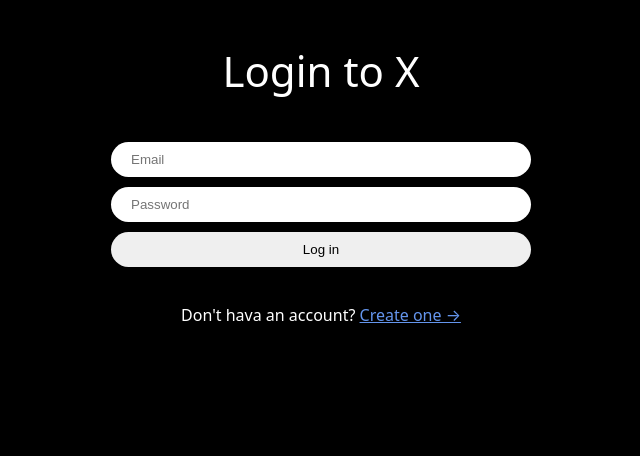
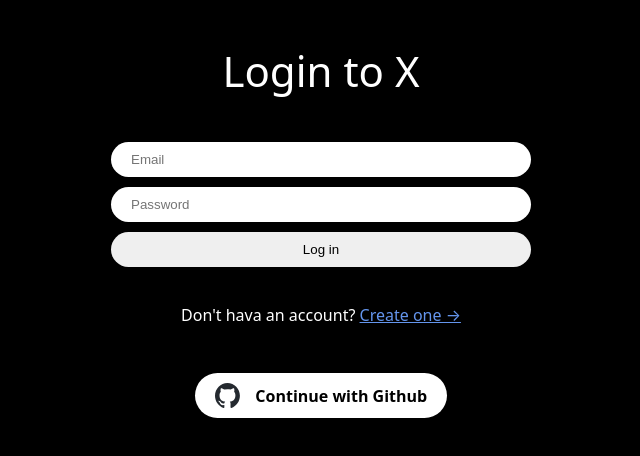
Before and after one commit to sangjinsu/twitter-clone, a React (Vite) app: page /login in a window 1280 px wide. Shown: the top 456 px of the page, without its empty margins (319-959 px from the left). Built offline with nearby package versions, Linux system fonts and the light colour scheme; no server answers.

Commit message:
✨ Add Github Login

```diff
--- a/src/App.tsx
+++ b/src/App.tsx
@@ -67,7 +67,7 @@
         setIsLoading(false)
     }
 
-    useEffect(() => {
+    useEffect( () => {
         init()
     }, [])
 
--- /dev/null
+++ b/src/components/GithubButton.tsx
@@ -0,0 +1,47 @@
+import styled from "styled-components";
+import firebase from "firebase/compat";
+import GithubAuthProvider = firebase.auth.GithubAuthProvider;
+import {auth} from "../firebase";
+import {signInWithPopup} from "firebase/auth";
+import {useNavigate} from "react-router-dom";
+
+
+const Button = styled.span`
+    background-color: white;
+    font-weight: 600;
+    padding: 10px 20px;
+    border-radius: 50px;
+    border: 0;
+    display: flex;
+    align-items: center;
+    justify-content: center;
+    color: black;
+    margin-top: 50px;
+`;
+
+const Logo = styled.img`
+    height: 25px;
+    margin-right: 15px;
+`;
+
+
+export default function GithubButton() {
+    const navigate = useNavigate();
+    const onClick = async () => {
+        const provider = new GithubAuthProvider();
+
+        try {
+            await signInWithPopup(auth, provider)
+            navigate("/")
+        } catch (error) {
+            console.error(error)
+        }
+
+    }
+
+
+    return <Button onClick={onClick}>
+        <Logo src="/github-mark.svg"/>
+        Continue with Github
+    </Button>
+}
--- a/src/routes/create-account.tsx
+++ b/src/routes/create-account.tsx
@@ -4,6 +4,7 @@
 import {Link, useNavigate} from "react-router-dom";
 import {FirebaseError} from "firebase/app";
 import {Input, Switcher, Title, Wrapper, Error, Form} from "../components/auth-components";
+import GithubButton from "../components/GithubButton";
 
 export default function CreateAccount() {
 
@@ -90,6 +91,7 @@
             <Switcher>
                 Aleady hava an account? <Link to="/login">Log in &rarr;</Link>
             </Switcher>
+            <GithubButton/>
         </Wrapper>
     )
 }
--- a/src/routes/login.tsx
+++ b/src/routes/login.tsx
@@ -4,6 +4,7 @@
 import {auth} from "../firebase";
 import {signInWithEmailAndPassword} from "firebase/auth";
 import {Input, Switcher, Title, Wrapper, Error, Form} from "../components/auth-components";
+import GithubButton from "../components/GithubButton";
 
 
 export default function Login() {
@@ -72,6 +73,7 @@
             <Switcher>
                 Don't hava an account? <Link to="/create-account">Create one &rarr;</Link>
             </Switcher>
+            <GithubButton/>
         </Wrapper>
     )
 }
```
Also changed, not shown: public/github-mark.svg (added). Lines whose indentation alone changed are shown as unchanged.
